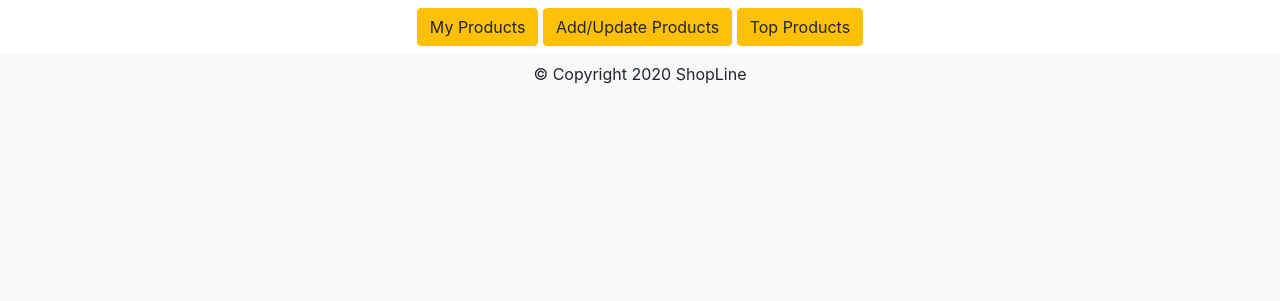
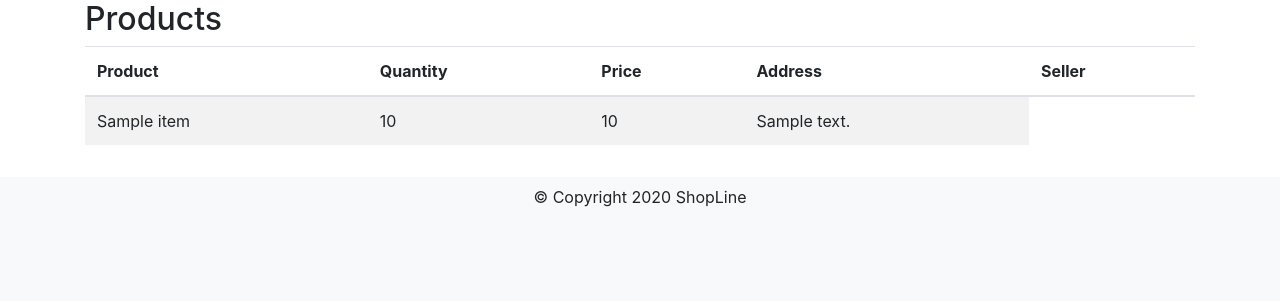
Before and after one commit to aswinidev/ShopHaul, a Django app: page /products/my-products in a window 1280 px wide. Shown: the part 78-379 px from the top of the page. Run offline with Django 3.2, Linux system fonts and the light colour scheme; a user stored in the database is signed in; tables that the repository leaves empty hold one stand-in row (values such as "Sample post"); some libraries are stand-ins or nearby versions; some web fonts are replaced.

Commit message:
added myproducts page

```diff
--- a/myproject/shophaul/templates/shophaul/add_update_product.html
+++ b/myproject/shophaul/templates/shophaul/add_update_product.html
@@ -5,7 +5,7 @@
 
 {% block content %}
 <div class="container pb-3">
-    <h2>Products</h2>
+    <h2>Add/Update Products</h2>
     <div class="col-sm-4 text-right"><button class="btn btn-primary" onclick="$('#newItem').modal();">Add
                 Product</button>
     </div>
--- /dev/null
+++ b/myproject/shophaul/templates/shophaul/myproducts.html
@@ -0,0 +1,41 @@
+{% extends 'base.html' %}
+{% load static %}
+
+{% block title %}ShopHaul | My Products{% endblock %}
+
+{% block content %}
+<div class="container pb-3">
+    <h2>Products</h2>
+    {% if items %}
+    <table class="table table-striped">
+        <thead>
+            <tr>
+                <th>Product</th>
+                <th>Quantity</th>
+                <th>Price</th>
+                <th>Address</th>
+                <th>Seller</th>
+            </tr>
+        </thead>
+        <tbody>
+            {% for item in items %}
+            <tr id="{{ item.name }}">
+                <td> {{ item.name }} </td>
+                <td id="{{ item.name }} quantity"> {{ item.quantity }} </td>
+                <td id="{{ item.name }} price"> {{ item.price }} </td>
+                <td id="{{ item.name }} address">{{ item.address }} </td>
+                </td>
+            </tr>
+            {% endfor %}
+        </tbody>
+    </table>
+    {% else %}
+    <p>{{ message }}</p>
+    {% endif %}
+</div>
+<script>
+    {% if itm %}
+    let items = {{ itm | safe }};
+    {% endif %}
+</script>
+{% endblock content %}
--- a/myproject/shophaul/templates/shophaul/products.html
+++ b/myproject/shophaul/templates/shophaul/products.html
@@ -7,11 +7,11 @@
 <div class="d-flex justify-content-around">
     <div class="p-2">
         {% if request.user.is_authenticated %}
-        <a href="{% url 'My Products' as url %}" class="btn btn-warning">My Products</a>
+        <a href="{% url 'My Products'%}" class="btn btn-warning">My Products</a>
         <a href="/products/add-update-product" class="btn btn-warning">Add/Update Products</a>
-        <a href="{% url 'Top Products' as url %}" class="btn btn-warning">Top Products</a>
+        <a href="{% url 'Top Products'%}" class="btn btn-warning">Top Products</a>
         {% else %}
-        <a href="{% url 'Top Products' as url %}" class="btn btn-warning">Top Products</a>
+        <a href="{% url 'Top Products'%}" class="btn btn-warning">Top Products</a>
         {% endif %}
     </div>
 </div>
--- a/myproject/shophaul/views.py
+++ b/myproject/shophaul/views.py
@@ -19,8 +19,15 @@ def products(request):
     return render(request, 'shophaul/products.html')
 
 
+@login_required
 def my_products(request):
-    return render(request, 'shophaul/products.html')
+    current_seller = Seller.objects.get(user=request.user)
+    item_query = Item.objects.filter(seller=current_seller)
+    items_json = item_query.values_list()
+    items_json = json.dumps(list(items_json), cls=DjangoJSONEncoder)
+    if item_query.count() > 0:
+        return render(request, 'shophaul/myproducts.html', {'items': item_query, 'itm': items_json})
+    return render(request, 'shophaul/myproducts.html', {'message': "No Product to show"})
 
 
 @csrf_exempt
```
